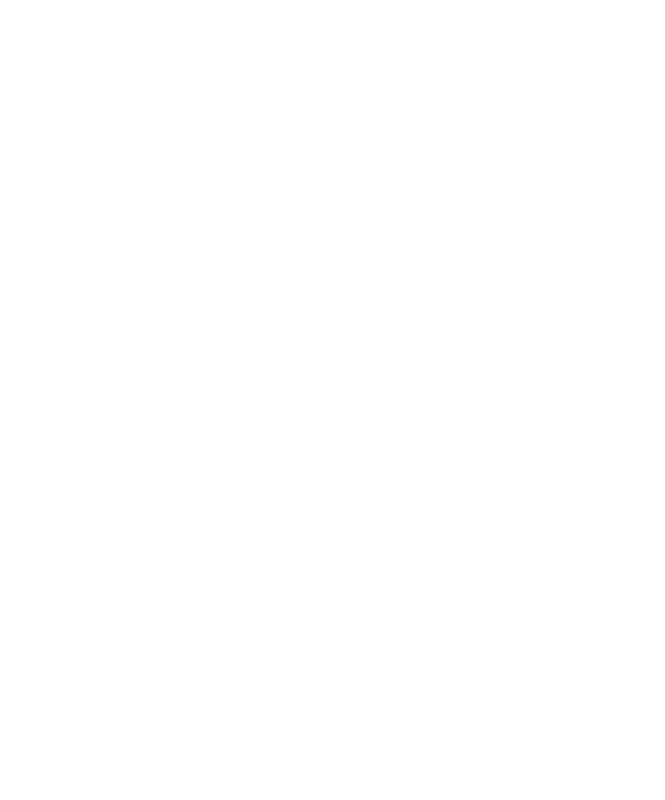
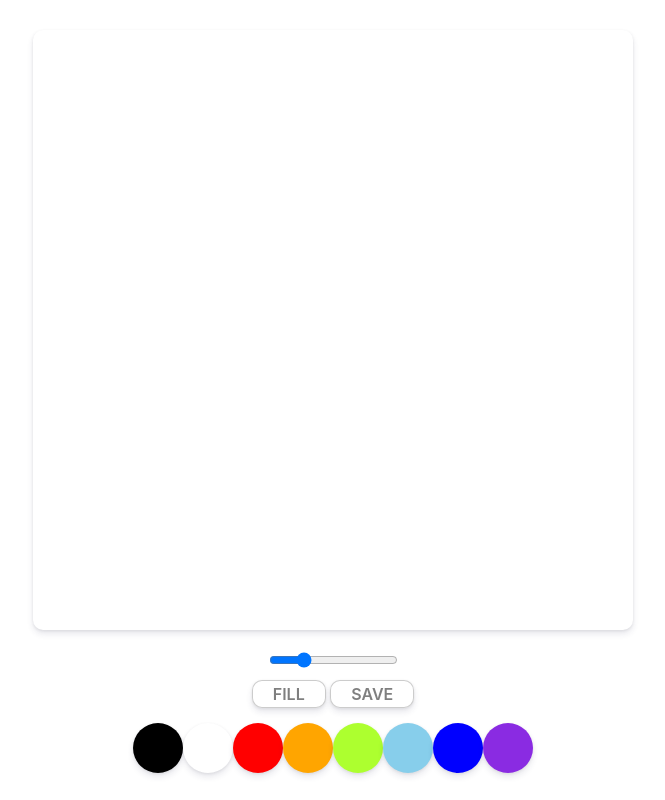
Before and after one commit to tlee0818/VanillaJS2, a plain HTML site: page index.html in a window 1280 px wide. Shown: the whole page, without its empty margins (307-972 px from the left). Drawn offline with Linux system fonts and the light colour scheme.

Commit message:
done with css stuff

```diff
--- a/index.css
+++ b/index.css
@@ -0,0 +1,67 @@
+@import "reset.css";
+
+body{
+    background-color: #ffffff28;
+    font-family: -apple-system, BlinkMacSystemFont, 'Segoe UI', Roboto,
+    Oxygen, Ubuntu, Cantarell, 'Open Sans', 'Helvetica Neue', sans-serif;
+    display: flex;
+    flex-direction: column;
+    align-items: center;
+    padding-top: 30px;
+}
+
+.canvas{
+    width: 600px;
+    height: 600px;
+    background-color: white;
+    border-radius: 10px;
+    box-shadow: 0 4px 6px rgba(50, 50, 93, 0.11), 0 1px 3px rgba(0, 0, 0, 0.08);
+}
+
+.controls{
+    margin-top: 10px;
+    display: flex;
+    flex-direction: column;
+    align-items: center;
+}
+
+.controls .controls_btns{
+    margin-bottom: 15px;
+}
+
+.controls_btns button{
+    all: unset;
+    cursor: pointer;
+    background-color: rgba(255, 255, 255, 0.493);
+    padding: 5px 20px;
+    text-align: center;
+    border-radius: 10px;
+    box-shadow: 0 4px 6px rgba(50, 50, 93, 0.11), 0 1px 3px rgba(0, 0, 0, 0.08);
+    border: 1px solid rgba(0, 0, 0, 0.2);
+    color: rgba(0, 0, 0, 0.5);
+    text-transform: uppercase;
+    font-weight: 600;
+    font-size: 16px;
+}
+
+.controls_btns button:active{
+    transform: scale(0.97);
+}
+
+.controls .controls_colors{
+    display: flex;
+}
+.controls_colors .controls_color{
+    width: 50px;
+    height: 50px;
+    border-radius:25px;
+    cursor: pointer;
+    box-shadow: 0 4px 6px rgba(50, 50, 93, 0.11), 0 1px 3px rgba(0, 0, 0, 0.08);
+
+}
+
+.controls .controls_range{
+    margin-bottom: 10px;
+    padding-top: 10px;
+
+}
--- a/index.html
+++ b/index.html
@@ -8,6 +8,30 @@
     <title>PaintJS</title>
   </head>
   <body>
+      <canvas id = "jsCanvas" class = "canvas"></canvas>
+      <div class = "controls">
+          <div class="controls_range">
+              <input type = "range" id = "jsRange"
+              min = "0.1"
+              max = "10"
+              value = "2.5"
+              step= "0.1"/>
+          </div>
+          <div class ="controls_btns">
+              <button id = "jsMode">Fill</button>
+              <button id = "jsSave">Save</button>
+          </div>
+          <div class = "controls_colors" id = "jsColors">
+            <div class = "controls_color" style = "background-color: black;"></div>
+            <div class = "controls_color" style = "background-color: white;"></div>
+            <div class = "controls_color" style = "background-color: red;"></div>
+            <div class = "controls_color" style = "background-color: orange;"></div>
+            <div class = "controls_color" style = "background-color: greenyellow;"></div>
+            <div class = "controls_color" style = "background-color: skyblue;"></div>
+            <div class = "controls_color" style = "background-color: blue;"></div>
+            <div class = "controls_color" style = "background-color: blueviolet;"></div>
+          </div>
+      </div>
     <script src="app.js"></script>
   </body>
 </html>
--- /dev/null
+++ b/reset.css
@@ -0,0 +1,48 @@
+/* http://meyerweb.com/eric/tools/css/reset/
+   v2.0 | 20110126
+   License: none (public domain)
+*/
+
+html, body, div, span, applet, object, iframe,
+h1, h2, h3, h4, h5, h6, p, blockquote, pre,
+a, abbr, acronym, address, big, cite, code,
+del, dfn, em, img, ins, kbd, q, s, samp,
+small, strike, strong, sub, sup, tt, var,
+b, u, i, center,
+dl, dt, dd, ol, ul, li,
+fieldset, form, label, legend,
+table, caption, tbody, tfoot, thead, tr, th, td,
+article, aside, canvas, details, embed,
+figure, figcaption, footer, header, hgroup,
+menu, nav, output, ruby, section, summary,
+time, mark, audio, video {
+	margin: 0;
+	padding: 0;
+	border: 0;
+	font-size: 100%;
+	font: inherit;
+	vertical-align: baseline;
+}
+/* HTML5 display-role reset for older browsers */
+article, aside, details, figcaption, figure,
+footer, header, hgroup, menu, nav, section {
+	display: block;
+}
+body {
+	line-height: 1;
+}
+ol, ul {
+	list-style: none;
+}
+blockquote, q {
+	quotes: none;
+}
+blockquote:before, blockquote:after,
+q:before, q:after {
+	content: '';
+	content: none;
+}
+table {
+	border-collapse: collapse;
+	border-spacing: 0;
+}
```
